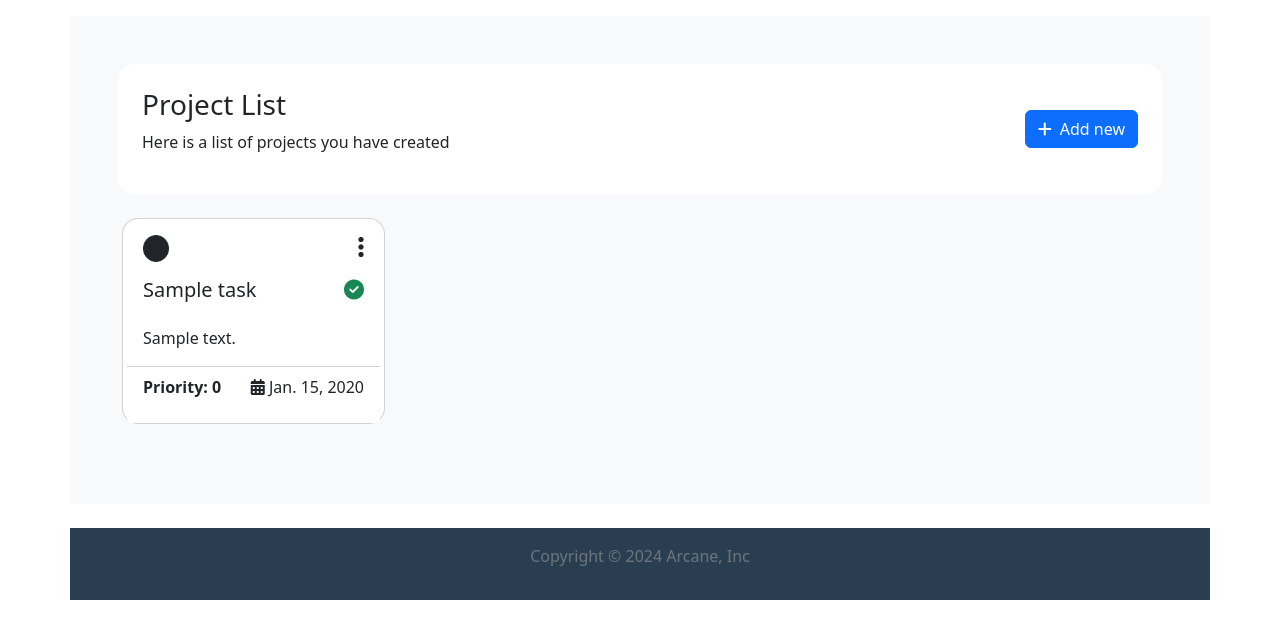
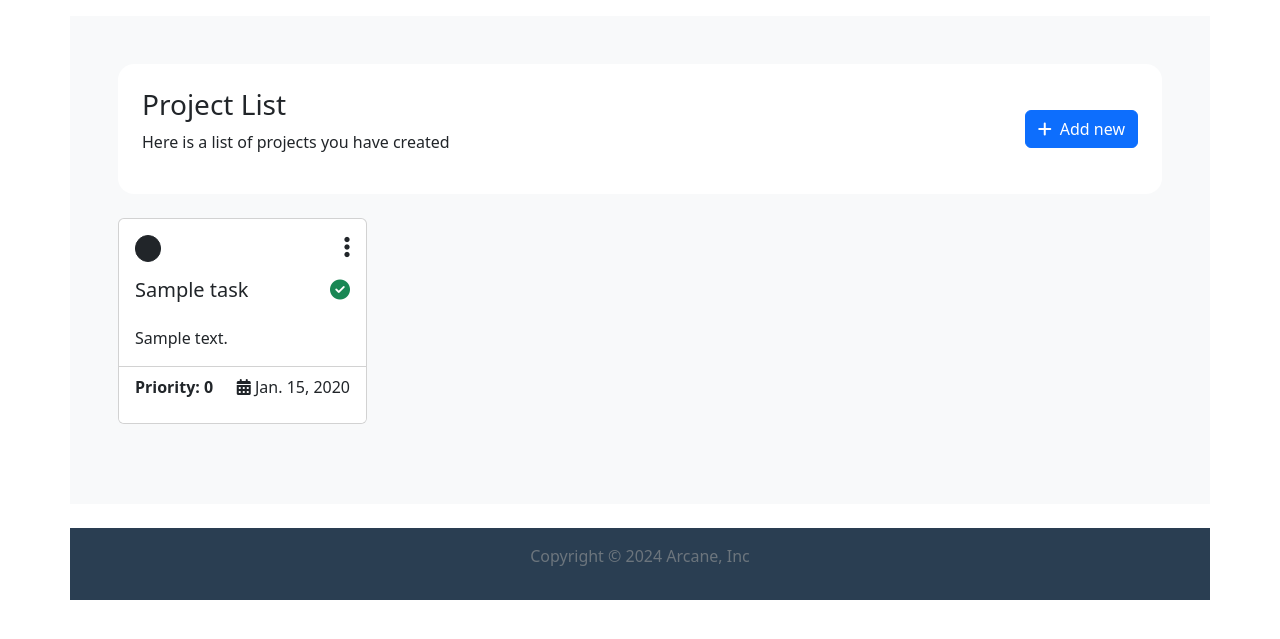
Before and after one commit to talhasan06/arcane, a Django app: page /tasks/1/ in a window 1280 px wide. Shown: the part 56-695 px from the top of the page. Run offline with Django 4.2, Linux system fonts and the light colour scheme; a user stored in the database is signed in; data comes from the database, SQL or seed files in the repository; tables that the repository leaves empty hold one stand-in row (values such as "Sample post").

Commit message:
card col issue

```diff
--- a/core/templates/base.html
+++ b/core/templates/base.html
@@ -10,7 +10,7 @@
     <link rel="stylesheet" href="https://cdnjs.cloudflare.com/ajax/libs/font-awesome/6.5.1/css/all.min.css" integrity="sha512-DTOQO9RWCH3ppGqcWaEA1BIZOC6xxalwEsw9c2QQeAIftl+Vegovlnee1c9QX4TctnWMn13TZye+giMm8e2LwA==" crossorigin="anonymous" referrerpolicy="no-referrer" />
     <link rel="stylesheet" href="{% static 'css/style.css' %}">
   </head>
-  <body class="">
+  <body>
     {% if messages %}
           <div class="alert alert-success text-center">
               {% for message in messages %}
--- a/core/templates/index.html
+++ b/core/templates/index.html
@@ -13,9 +13,10 @@
         </div>
     </div>
     {% if request.user.is_authenticated and for_filter %}
-        <div class="row row-cols-1 row-cols-md-4 gx-2 bg-body-tertiary">
+        <div class="row row-cols-1 row-cols-md-4 g-3 bg-body-tertiary">
             {% for task in tasks %}
-                <div class="card rounded-4 m-2">
+            <div class="col mb-2">
+                <div class="card">
                     <div class="card-body">
                         <div class="d-flex mb-3">
                             <button class="btn btn-dark rounded-pill">{{task.category}}</button>
@@ -106,6 +107,7 @@
                         <p class="fw-medium"><i class="fa-solid fa-calendar-days"></i> {{task.due_date}}</p>
                     </div>
                 </div>
+              </div>
             {% endfor %}
         </div>
     {% endif %}
--- a/tasks/templates/completed.html
+++ b/tasks/templates/completed.html
@@ -1,9 +1,10 @@
 {% extends 'index.html' %}
 {% block completed_content %}
     {% if tasks %}
-        <div class="row row-cols-1 row-cols-md-4 g-4 my-4">
+        <div class="row row-cols-1 row-cols-md-4 g-3 my-4">
             {% for task in tasks %}
-            <div class="card rounded-4 m-2">
+            <div class="col mb-2">
+              <div class="card">
                   <div class="card-body">
                       <div class="d-flex mb-3">
                           <button class="btn btn-dark rounded-pill">{{task.category}}</button>
@@ -74,6 +75,7 @@
                       <p class="fw-medium"><i class="fa-solid fa-calendar-days"></i> {{task.due_date}}</p>
                   </div>
               </div>
+            </div>
             {% endfor %}
         </div>
     {% else %}
--- a/tasks/templates/remaining.html
+++ b/tasks/templates/remaining.html
@@ -1,9 +1,10 @@
 {% extends 'index.html' %}
 {% block remaining_content %}
   {% if tasks %}
-  <div class="row row-cols-1 row-cols-md-4 g-4 my-4">
+  <div class="row row-cols-1 row-cols-md-4 g-3 my-4">
     {% for task in tasks %}
-      <div class="card rounded-4 m-2">
+    <div class="col mb-2">
+      <div class="card">
           <div class="card-body">
               <div class="d-flex mb-3">
                   <button class="btn btn-dark rounded-pill">{{task.category}}</button>
@@ -74,6 +75,7 @@
               <p class="fw-medium"><i class="fa-solid fa-calendar-days"></i> {{task.due_date}}</p>
           </div>
       </div>
+    </div>
     {% endfor %}
   </div>
   {% else %}
--- a/tasks/templates/task_list.html
+++ b/tasks/templates/task_list.html
@@ -2,9 +2,10 @@
 {% block all_tasks %}
     <div class="mt-4">
         {% if tasks %}
-            <div class="row row-cols-1 row-cols-md-4 g-2 mb-4">
+            <div class="row row-cols-1 row-cols-md-4 g-3 mb-4">
                 {% for task in tasks %}
-                    <div class="card rounded-4 m-2">
+                <div class="col mb-2">
+                    <div class="card">
                         <div class="card-body">
                             <div class="d-flex mb-3">
                                 <button class="btn btn-dark rounded-pill">{{task.category}}</button>
@@ -76,6 +77,7 @@
                             <p class="fw-medium"><i class="fa-solid fa-calendar-days"></i> {{task.due_date}}</p>
                         </div>
                     </div>
+                </div>
                 {% endfor %}
             </div>
         {% else %}
```
Lines whose indentation alone changed are shown as unchanged.
